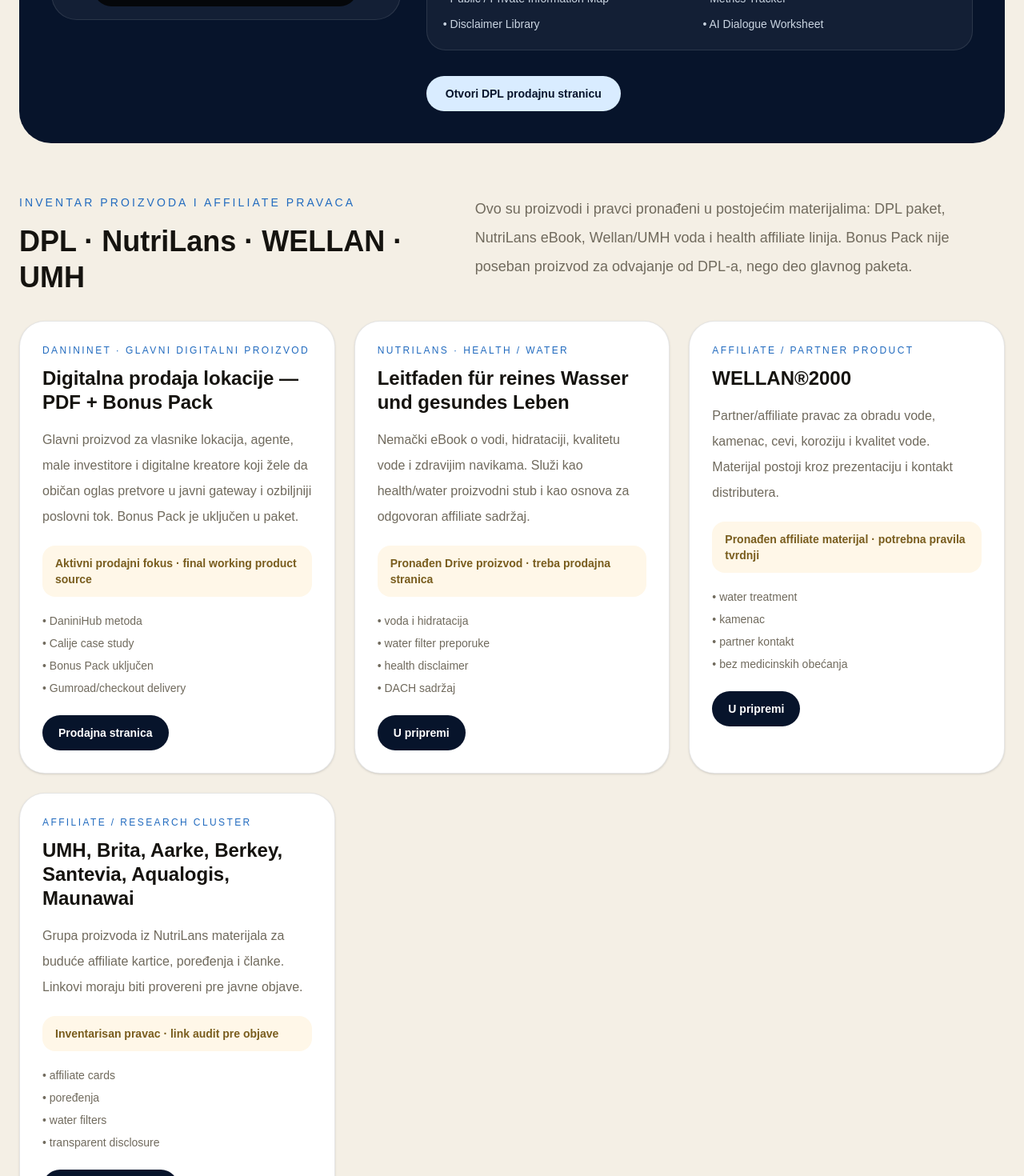
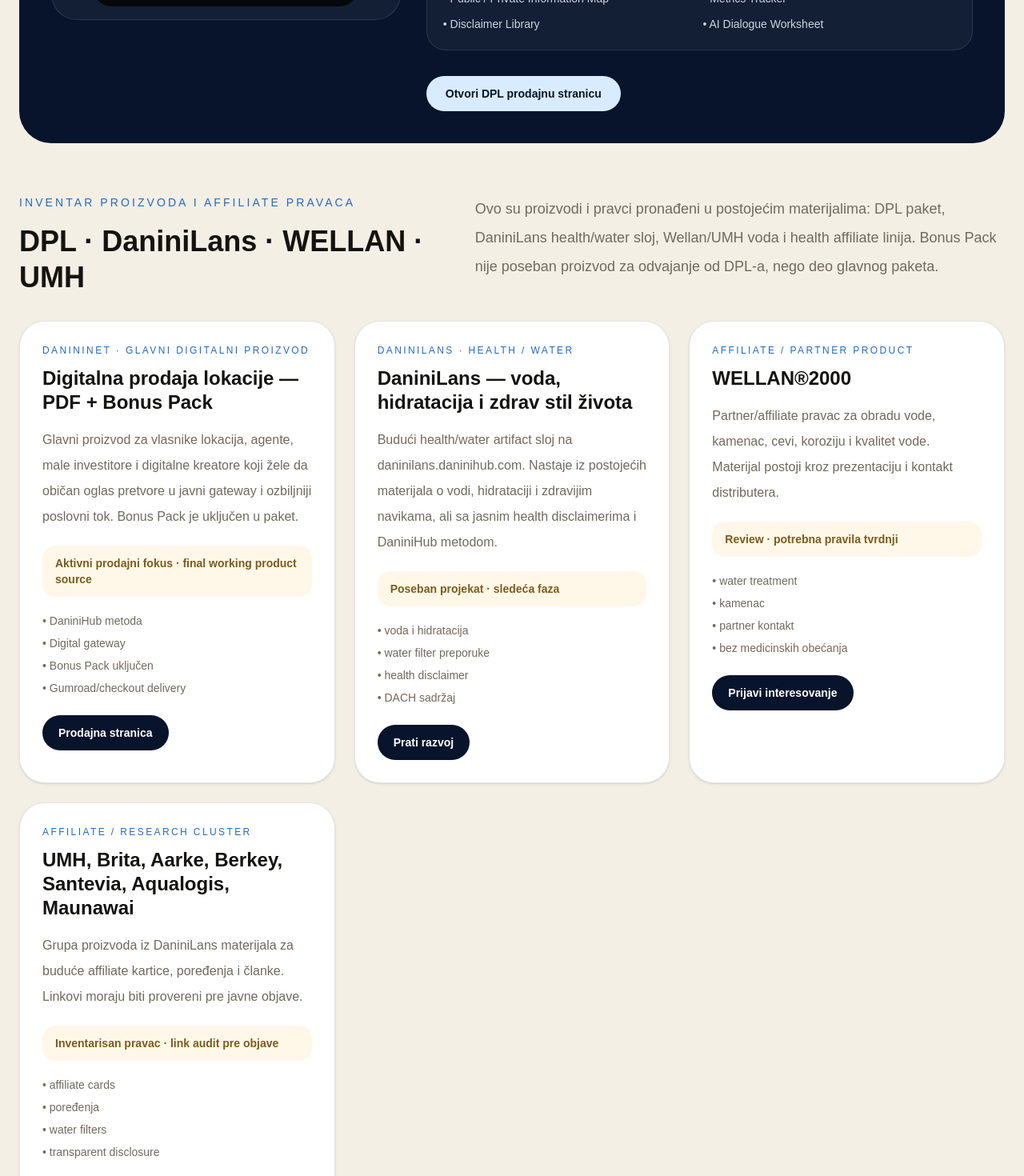
Before and after one commit to danininet/danininet, a Next.js app: page /sr/proizvodi in a window 1280 px wide. Shown: the part 1330-2800 px from the top of the page at 80% size. Built offline with nearby package versions, Linux system fonts and the light colour scheme; no server answers.

Commit message:
Rename NutriLans to DaniniLans on products page

```diff
--- a/app/[locale]/proizvodi/page.tsx
+++ b/app/[locale]/proizvodi/page.tsx
@@ -57,14 +57,14 @@ const copy: Record<Locale, {
     artifactNote: "Radni princip: Pitaj AI — AI pita tebe · artifact pre kampanje · dokaz pre tvrdnje · granica pre CTA-a.",
     featured: "Aktuelni prodajni artifact",
     dplTitle: "Digitalna prodaja lokacije",
-    dplText: "DaniniNet komercijalni PDF proizvod nastao iz DaniniHub sistema/metode i Calije Park Residence artifacta. Paket nije samo PDF: DPL uključuje vodič i kompletan Bonus Pack za primenu, proveru, lead tok, delivery i legal/trust granice.",
+    dplText: "DaniniNet komercijalni PDF proizvod nastao iz DaniniHub sistema/metode i digital gateway artifacta. Paket nije samo PDF: DPL uključuje vodič i kompletan Bonus Pack za primenu, proveru, lead tok, delivery i legal/trust granice.",
     dplCta: "Otvori DPL prodajnu stranicu",
     price: "29 € launch · 49 € regular",
     systemTitle: "Artifact tok",
     system: ["Problem", "Ideja", "Podpitanja", "Razjašnjenje", "Agent workflow", "Artifact", "Delivery", "Signal"],
     includeTitle: "DPL paket uključuje",
     inventoryTitle: "Inventar proizvoda i affiliate pravaca",
-    inventoryText: "Ovo su proizvodi i pravci pronađeni u postojećim materijalima: DPL paket, NutriLans eBook, Wellan/UMH voda i health affiliate linija. Bonus Pack nije poseban proizvod za odvajanje od DPL-a, nego deo glavnog paketa.",
+    inventoryText: "Ovo su proizvodi i pravci pronađeni u postojećim materijalima: DPL paket, DaniniLans health/water sloj, Wellan/UMH voda i health affiliate linija. Bonus Pack nije poseban proizvod za odvajanje od DPL-a, nego deo glavnog paketa.",
     products: [
       {
         label: "DaniniNet · Glavni digitalni proizvod",
@@ -73,30 +73,33 @@ const copy: Record<Locale, {
         status: "Aktivni prodajni fokus · final working product source",
         cta: "Prodajna stranica",
         href: "dpl",
-        points: ["DaniniHub metoda", "Calije case study", "Bonus Pack uključen", "Gumroad/checkout delivery"],
+        points: ["DaniniHub metoda", "Digital gateway", "Bonus Pack uključen", "Gumroad/checkout delivery"],
       },
       {
-        label: "NutriLans · Health / Water",
-        title: "Leitfaden für reines Wasser und gesundes Leben",
-        text: "Nemački eBook o vodi, hidrataciji, kvalitetu vode i zdravijim navikama. Služi kao health/water proizvodni stub i kao osnova za odgovoran affiliate sadržaj.",
-        status: "Pronađen Drive proizvod · treba prodajna stranica",
-        cta: "U pripremi",
+        label: "DaniniLans · Health / Water",
+        title: "DaniniLans — voda, hidratacija i zdrav stil života",
+        text: "Budući health/water artifact sloj na daninilans.daninihub.com. Nastaje iz postojećih materijala o vodi, hidrataciji i zdravijim navikama, ali sa jasnim health disclaimerima i DaniniHub metodom.",
+        status: "Poseban projekat · sledeća faza",
+        cta: "Prati razvoj",
+        href: "newsletter",
         points: ["voda i hidratacija", "water filter preporuke", "health disclaimer", "DACH sadržaj"],
       },
       {
         label: "Affiliate / partner product",
         title: "WELLAN®2000",
         text: "Partner/affiliate pravac za obradu vode, kamenac, cevi, koroziju i kvalitet vode. Materijal postoji kroz prezentaciju i kontakt distributera.",
-        status: "Pronađen affiliate materijal · potrebna pravila tvrdnji",
-        cta: "U pripremi",
+        status: "Review · potrebna pravila tvrdnji",
+        cta: "Prijavi interesovanje",
+        href: "newsletter",
         points: ["water treatment", "kamenac", "partner kontakt", "bez medicinskih obećanja"],
       },
       {
         label: "Affiliate / research cluster",
         title: "UMH, Brita, Aarke, Berkey, Santevia, Aqualogis, Maunawai",
-        text: "Grupa proizvoda iz NutriLans materijala za buduće affiliate kartice, poređenja i članke. Linkovi moraju biti provereni pre javne objave.",
+        text: "Grupa proizvoda iz DaniniLans materijala za buduće affiliate kartice, poređenja i članke. Linkovi moraju biti provereni pre javne objave.",
         status: "Inventarisan pravac · link audit pre objave",
-        cta: "Link audit potreban",
+        cta: "Prijavi interesovanje",
+        href: "newsletter",
         points: ["affiliate cards", "poređenja", "water filters", "transparent disclosure"],
       },
     ],
@@ -112,14 +115,14 @@ const copy: Record<Locale, {
     artifactNote: "Arbeitsprinzip: Frag die KI — die KI fragt dich · Artefakt vor Kampagne · Beleg vor Aussage · Grenze vor CTA.",
     featured: "Aktuelles Verkaufsartefakt",
     dplTitle: "Digitaler Verkauf von Standorten",
-    dplText: "DaniniNet kommerzielles PDF-Produkt aus DaniniHub Methode und Calije Park Residence Artifact. Das Paket ist nicht nur ein PDF: DPL enthält den Leitfaden und den Bonus Pack für Anwendung, Prüfung, Lead Flow, Delivery und Legal/Trust Grenzen.",
+    dplText: "DaniniNet kommerzielles PDF-Produkt aus DaniniHub Methode und Digital-Gateway Artefakt. Das Paket ist nicht nur ein PDF: DPL enthält den Leitfaden und den Bonus Pack für Anwendung, Prüfung, Lead Flow, Delivery und Legal/Trust Grenzen.",
     dplCta: "DPL Verkaufsseite öffnen",
     price: "29 € Launch · 49 € regulär",
     systemTitle: "Artefakt-Flow",
     system: ["Problem", "Idee", "Rückfragen", "Klärung", "Agent Workflow", "Artefakt", "Delivery", "Signal"],
     includeTitle: "DPL Paket enthält",
     inventoryTitle: "Produkt- und Affiliate-Inventar",
-    inventoryText: "Gefundene Produktlinien: DPL Paket, NutriLans Wasser-eBook, Wellan/UMH und Health/Water Affiliate-Linie.",
+    inventoryText: "Gefundene Produktlinien: DPL Paket, DaniniLans Health/Water Layer, Wellan/UMH und Health/Water Affiliate-Linie.",
     products: [],
     methodTitle: "Wie jedes Produkt entstehen muss",
     methodSteps: [["01", "Problem ohne Hype benennen."], ["02", "KI stellt bis zu drei Rückfragen."], ["03", "Workflow trennt Fakten, Annahmen und Risiken."], ["04", "Artefakt wird als Seite, PDF, E-Mail-Fluss oder Tool geliefert."], ["05", "Legal/Trust setzt Grenzen."], ["06", "Metriken entscheiden GO, Überarbeitung oder Stop."]],
@@ -133,14 +136,14 @@ const copy: Record<Locale, {
     artifactNote: "Working principle: Ask AI — AI asks you · artifact before campaign · proof before claim · boundary before CTA.",
     featured: "Current sales artifact",
     dplTitle: "Digital Location Sales",
-    dplText: "DaniniNet commercial PDF product created from the DaniniHub method and Calije Park Residence artifact. The package is not just a PDF: DPL includes the guide and the Bonus Pack for application, checks, lead flow, delivery and legal/trust boundaries.",
+    dplText: "DaniniNet commercial PDF product created from the DaniniHub method and digital gateway artifact. The package is not just a PDF: DPL includes the guide and the Bonus Pack for application, checks, lead flow, delivery and legal/trust boundaries.",
     dplCta: "Open DPL sales page",
     price: "29 € launch · 49 € regular",
     systemTitle: "Artifact flow",
     system: ["Problem", "Idea", "Questions", "Clarification", "Agent workflow", "Artifact", "Delivery", "Signal"],
     includeTitle: "DPL package includes",
     inventoryTitle: "Product and affiliate inventory",
-    inventoryText: "Confirmed lines: DPL package, NutriLans water eBook, Wellan/UMH and Health/Water affiliate line.",
+    inventoryText: "Confirmed lines: DPL package, DaniniLans health/water layer, Wellan/UMH and Health/Water affiliate line.",
     products: [],
     methodTitle: "How every product must be created",
     methodSteps: [["01", "Name the problem without hype."], ["02", "AI asks up to three clarifying questions."], ["03", "Workflow separates facts, assumptions and risks."], ["04", "Artifact is delivered as page, PDF, email flow or tool."], ["05", "Legal/trust keeps boundaries."], ["06", "Metrics signal decides GO, improve or stop."]],
@@ -154,7 +157,9 @@ function getProducts(lang: Locale) {
 }
 
 function productHref(lang: Locale, href?: string) {
-  return href === "dpl" ? localizedPath(lang, "dpl") : localizedPath(lang, "products");
+  if (href === "dpl") return localizedPath(lang, "dpl");
+  if (href === "newsletter") return `/${lang}/newsletter`;
+  return localizedPath(lang, "products");
 }
 
 export default async function ProductsPage({ params }: { params: Promise<{ locale: string }> }) {
@@ -208,7 +213,7 @@ export default async function ProductsPage({ params }: { params: Promise<{ local
         <div className="grid gap-7 lg:grid-cols-[0.9fr_1.1fr]">
           <div>
             <p className="text-sm uppercase tracking-[0.22em] text-[#226bbf]">{t.inventoryTitle}</p>
-            <h2 className="mt-4 text-4xl font-semibold leading-tight">DPL · NutriLans · WELLAN · UMH</h2>
+            <h2 className="mt-4 text-4xl font-semibold leading-tight">DPL · DaniniLans · WELLAN · UMH</h2>
           </div>
           <p className="text-lg leading-9 text-[#706a5d]">{t.inventoryText}</p>
         </div>
```
